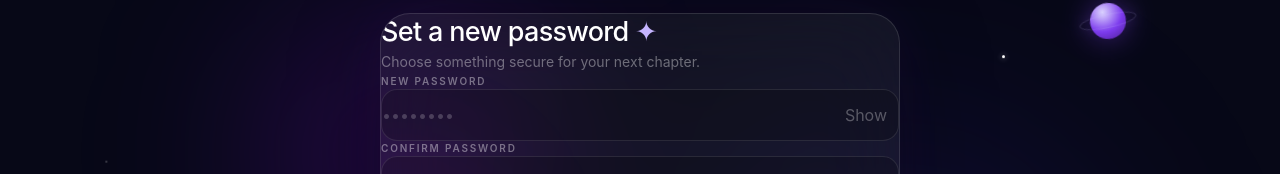
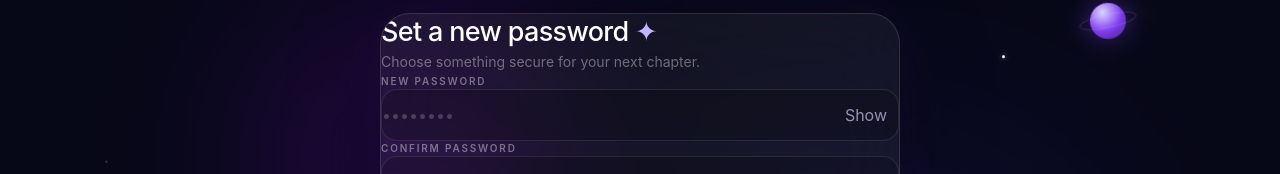
Before and after one commit to sneh777a/ecliptica, a React (Vite) app in the folder frontend/: page /reset-password in a window 1280 px wide. Shown: the part 111-285 px from the top of the page. Built offline with nearby package versions, Linux system fonts and the light colour scheme.

Commit message:
Make authentication cards spacious and vertically balanced

```diff
--- a/frontend/src/pages/ResetPassword.jsx
+++ b/frontend/src/pages/ResetPassword.jsx
@@ -40,7 +40,7 @@ export default function ResetPassword() {
   return (
     <main className="auth-page min-h-screen bg-[#070817] text-white relative overflow-hidden">
       <AuthCosmos />
-      <div className="relative z-10 min-h-screen flex items-center justify-center px-5 py-10">
+      <div className="relative z-10 min-h-screen flex items-start justify-center px-5 pt-14 pb-16 sm:pt-16 sm:pb-20">
         <div className="w-full max-w-[520px]">
           <header className="text-center mb-8">
             <div className="inline-flex items-center gap-2 rounded-full border border-violet-200/10 bg-white/[0.035] px-3.5 py-1.5 text-[10px] uppercase tracking-[0.24em] text-violet-200/65 backdrop-blur-xl">
@@ -70,7 +70,7 @@ export default function ResetPassword() {
                     <label className="mb-2.5 block text-[10px] font-semibold uppercase tracking-[0.18em] text-white/40">New password</label>
                     <div className="relative">
                       <input type={showPassword ? "text" : "password"} value={password} onChange={(e) => setPassword(e.target.value)} placeholder="••••••••" required autoComplete="new-password" className={field + " pr-14"} />
-                      <button type="button" onClick={() => setShowPassword((v) => !v)} className="absolute right-3 top-1/2 -translate-y-1/2 rounded-xl px-2 py-1.5 text-xs text-white/30 hover:text-white/70 transition">{showPassword ? "Hide" : "Show"}</button>
+                      <button type="button" onClick={() => setShowPassword((v) => !v)} className="absolute right-3 top-1/2 -translate-y-1/2 rounded-xl px-2 py-1.5 text-xs text-violet-200/65 hover:text-violet-100 transition">{showPassword ? "Hide" : "Show"}</button>
                     </div>
                   </div>
                   <div>
```
